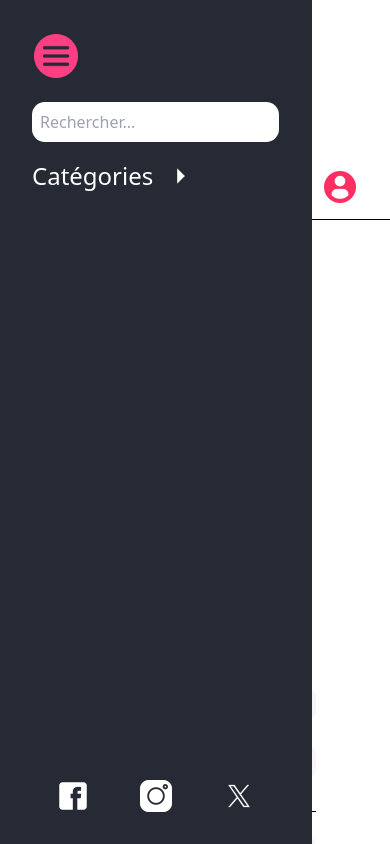
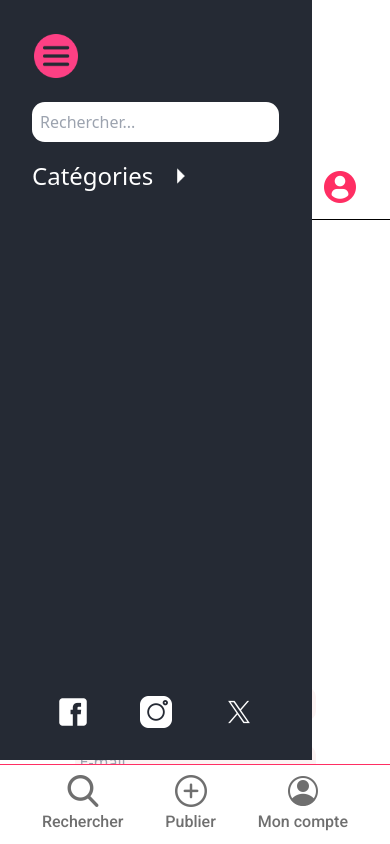
Before and after one commit to Amine03824/manga-sama-front, a React (Vite) app: page /signup in a window 390 px wide. Shown: the top 844 px of the page. Built offline with nearby package versions, Linux system fonts and the light colour scheme.

Commit message:
Ajout de la nav bar mobile

```diff
--- a/src/components/Footer/Footer.scss
+++ b/src/components/Footer/Footer.scss
@@ -5,7 +5,6 @@
   font-family: V.$main-font;
   color: white;
   width: 100%;
-
   font-size: 0.9rem;
 
   &__top_container {
--- a/src/components/Menu/Menu.scss
+++ b/src/components/Menu/Menu.scss
@@ -5,7 +5,7 @@
   position: fixed;
   top: 0;
   left: 0;
-  height: 100vh;
+  height: 90vh;
   flex-direction: column;
   gap: 1rem;
   justify-content: space-between;
--- a/src/routes/Root/Root.tsx
+++ b/src/routes/Root/Root.tsx
@@ -3,6 +3,7 @@ import { useState } from 'react';
 import Header from '../../components/Header/Header';
 import Menu from '../../components/Menu/Menu';
 import './Root.scss';
+import MobileNav from '../../components/MobileNav/MobileNav';
 
 function Root() {
   const [menuIsVisible, setMenuIsVisible] = useState(true);
@@ -17,6 +18,7 @@ function Root() {
         />
         <Outlet />
       </div>
+      <MobileNav />
     </div>
   );
 }
```
